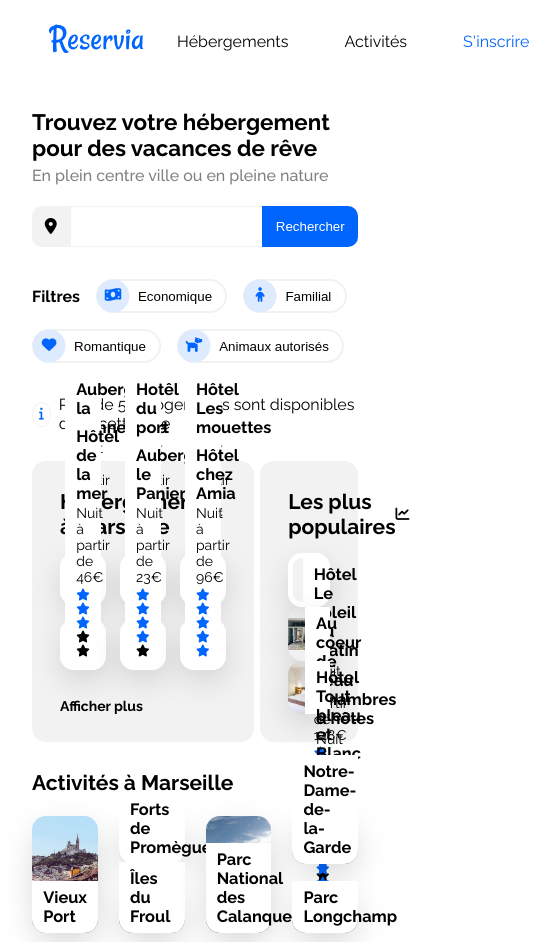
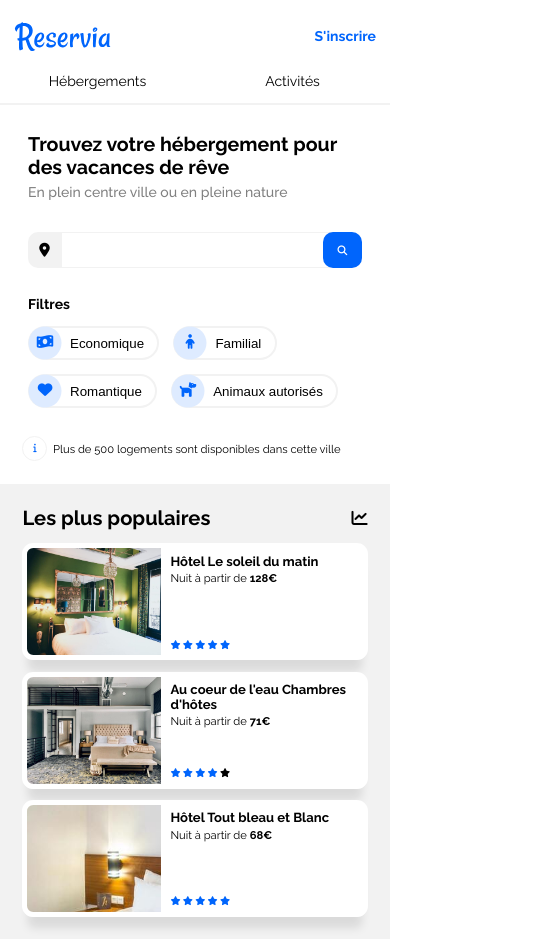
Before and after one commit to Adem-S/AdemSalijaj_2_10062021, a plain HTML site: page index.html in a window 390 px wide. Shown: the top 942 px of the page, 545 px wide, since content can reach past the window. Drawn offline with Linux system fonts and the light colour scheme.

Commit message:
ajout du responsive

```diff
--- a/index.html
+++ b/index.html
@@ -167,8 +167,8 @@
           <span class="fas fa-chart-line"></span>
         </div>
 
-        <a href="" class="section__popular__structure">
-          <div class="section__card card-Hotel-le-soleil-du-matin">
+        <div class="section__popular__structure">
+          <a href="" class="section__card card-Hotel-le-soleil-du-matin">
             <div class="card__info card__info--right">
               <h3>Hôtel Le soleil du matin</h3>
               <p>Nuit à partir de <span>128€</span></p>
@@ -180,7 +180,7 @@
                 <span class="fas fa-star"></span>
               </div>
             </div>
-          </div>
+          </a>
 
           <a
             href=""
@@ -212,12 +212,13 @@
               </div>
             </div>
           </a>
-        </a>
+        </div>
       </section>
 
       <section class="section section__activity" id="activity">
-        <h2 class="section__title">Activités à Marseille</h2>
-
+        <div class="section__title">
+          <h2>Activités à Marseille</h2>
+        </div>
         <div class="section__activity__structure">
           <a href="" class="section__card card-Vieux-port activity1">
             <div class="card__info card__info--bottom card__info--radius">
--- a/style.css
+++ b/style.css
@@ -80,7 +80,6 @@ nav ul {
   width: 100%;
   height: 2px;
   position: absolute;
-  top: 0;
 }
 
 .nav__link a {
@@ -95,6 +94,7 @@ nav ul {
   height: 100%;
   position: relative;
   padding-top: 2em;
+  font-weight: 700;
 }
 .nav__subscription a {
   margin: 0 1em;
@@ -129,13 +129,15 @@ h1 {
 .search input {
   border-radius: 0;
   border: 1px solid var(--gray);
-  width: 20em;
+  width: 25em;
   padding-left: 1em;
   font-weight: 700;
+  font-size: 0.7em;
 }
 .search button {
   background-color: var(--blue);
   color: white;
+  font-size: 0.7em;
 }
 
 .search__txt {
@@ -145,7 +147,7 @@ h1 {
 }
 
 .search__loop {
-  padding: 0 1em;
+  padding: 0 1.5em;
   border-radius: 10px;
   margin-left: -10px;
   display: none;
@@ -156,7 +158,6 @@ h1 {
 }
 
 /* FILTER */
-
 .filter {
   display: flex;
   gap: 1em;
@@ -199,7 +200,6 @@ h1 {
 }
 
 /* ASIDE INFORMATION */
-
 .aside__information {
   display: flex;
   align-items: center;
@@ -218,19 +218,20 @@ h1 {
   font-size: 0.8em;
 }
 
-/* SECTION */
-
+/* MAIN */
 main {
   display: flex;
   gap: 2%;
   flex-wrap: wrap;
 }
 
+/* SECTION */
 .section {
-  font-size: 14px;
+  font-size: 0.7em;
   display: flex;
   flex-direction: column;
   margin-top: 2em;
+  height: auto;
 }
 
 .section--bg {
@@ -256,8 +257,14 @@ main {
   justify-content: space-between;
   align-items: center;
   margin-bottom: 1em;
+  font-size: 1.2em;
 }
 
+.section__title span {
+  font-size: 1.2em;
+}
+
+/* SECTION STRUCTURE */
 .section__lodging__structure {
   display: grid;
   grid-template-columns: repeat(3, 1fr);
@@ -289,16 +296,63 @@ main {
   gap: 1.5em;
 }
 
+/* SECTION CARD */
 .section__card {
   position: relative;
   width: 100%;
   border-radius: 1em;
   height: 100%;
-  box-shadow: 1px 11px 34px -5px rgba(0, 0, 0, 0.2);
-  -webkit-box-shadow: 1px 11px 34px -5px rgba(0, 0, 0, 0.2);
-  -moz-box-shadow: 1px 11px 34px -5px rgba(0, 0, 0, 0.2);
+  -webkit-box-shadow: 0px 17px 10px -6px rgba(0, 0, 0, 0.1);
+  box-shadow: 0px 17px 10px -6px rgba(0, 0, 0, 0.1);
 }
 
+/* SECTION CARD INFO */
+.card__info {
+  position: absolute;
+  background-color: white;
+  padding: 0.5em 0.8em;
+  display: flex;
+  flex-direction: column;
+  gap: 0.2em;
+}
+
+.card__info p span {
+  font-weight: 700;
+}
+
+.card__info--radius {
+  border-radius: 0 0 1em 1em;
+}
+
+.card__info--bottom {
+  bottom: 0;
+  width: 100%;
+}
+
+.card__info--right {
+  right: 0;
+  height: 100%;
+  width: 60%;
+}
+
+/* SECTION  STAR */
+.card__star {
+  font-size: 0.8em;
+  margin-top: auto;
+}
+
+.card__star--5 {
+  color: var(--blue);
+}
+
+.card__star--3 span:nth-child(-n + 3) {
+  color: var(--blue);
+}
+.card__star--4 span:nth-child(-n + 4) {
+  color: var(--blue);
+}
+
+/*SECTION GRID ACTIVITY */
 .activity1 {
   grid-row: 1 / 3;
   grid-column: 1;
@@ -324,79 +378,42 @@ main {
   grid-column: 4;
 }
 
-.section__card2 img {
-  object-fit: cover;
-  width: 100%;
-  height: 100%;
-}
-
-.card__info {
-  position: absolute;
-  background-color: white;
-  padding: 0.5em 0.8em;
-  display: flex;
-  flex-direction: column;
-  gap: 0.2em;
-}
-
-.card__info--radius {
-  border-radius: 0 0 1em 1em;
-}
-
-.card__info--bottom {
-  bottom: 0;
-  width: 100%;
-}
-
-.card__info--right {
-  right: 0;
-  height: 100%;
-  width: 60%;
-}
-
+/* SECTION SHOW MORE */
 .show-more {
-  margin-top: 2em;
+  margin-top: 1em;
   font-weight: 700;
 }
 
-.card__star {
-  font-size: 12px;
-  margin-top: auto;
-}
-
-.card__star--5 {
-  font-size: 12px;
-  color: var(--blue);
-}
-
-.card__star--3 span:nth-child(-n + 3) {
-  font-size: 12px;
-  color: var(--blue);
-}
-.card__star--4 span:nth-child(-n + 4) {
-  font-size: 12px;
-  color: var(--blue);
-}
-
+/* SECTION BACKGROUND CARD */
 .card__Auberge-la-cannebière {
-  background: 0 -200% / contain no-repeat url("images/hebergements/2_large/marcus-loke-WQJvWU_HZFo-unsplash.jpg");
+  background: center top no-repeat
+    url("images/hebergements/2_large/marcus-loke-WQJvWU_HZFo-unsplash.jpg");
+  background-size: 100% auto;
 }
 .card__Hotel-du-port {
-  background: 0 -200% / contain no-repeat url("images/hebergements/2_large/fred-kleber-gTbaxaVLvsg-unsplash.jpg");
+  background: center top no-repeat
+    url("images/hebergements/2_large/fred-kleber-gTbaxaVLvsg-unsplash.jpg");
+  background-size: 100% auto;
 }
 .card-Hotel-les-mouettes {
-  background: 0 -200% / contain no-repeat url("images/hebergements/2_large/reisetopia-B8WIgxA_PFU-unsplash.jpg");
+  background: center top no-repeat
+    url("images/hebergements/2_large/reisetopia-B8WIgxA_PFU-unsplash.jpg");
+  background-size: 100% auto;
 }
 .card-Hotel-de-la-mer {
-  background: 50% 200% / cover no-repeat
+  background: center bottom no-repeat
     url("images/hebergements/2_large/annie-spratt-Eg1qcIitAuA-unsplash.jpg");
+  background-size: 100% auto;
 }
 .card__Auberge-le-panier {
-  background: 0 -50% / contain no-repeat url("images/hebergements/2_large/nicate-lee-kT-ZyaiwBe0-unsplash.jpg");
+  background: center top no-repeat
+    url("images/hebergements/2_large/nicate-lee-kT-ZyaiwBe0-unsplash.jpg");
+  background-size: 100% auto;
 }
 .card-Hotel-chez-Amina {
-  background: 0 100% / cover no-repeat
+  background: 0 bottom no-repeat
     url("images/hebergements/2_large/febrian-zakaria-M6S1WvfW68A-unsplash.jpg");
+  background-size: 100% auto;
 }
 
 .card-Hotel-le-soleil-du-matin {
@@ -404,12 +421,12 @@ main {
 }
 
 .card-Au-coeur-de-leau-Chambres-dhôtes {
-  background: 0 / contain no-repeat
+  background: 0 center / contain no-repeat
     url("images/hebergements/3_medium/aw-creative-VGs8z60yT2c-unsplash.jpg");
 }
 
 .card-Hotel-Tout-bleu-et-Blanc {
-  background: 50% / cover no-repeat
+  background: right / cover no-repeat
     url("images/hebergements/4_small/febrian-zakaria-sjvU0THccQA-unsplash.jpg");
 }
 
@@ -461,3 +478,202 @@ footer {
 .footer__section li {
   margin-bottom: 0.5em;
 }
+
+/* MEDIA QUERIES */
+
+@media screen and (min-width: 1600px) {
+  body {
+    font-size: 20px;
+  }
+}
+
+@media (min-width: 1800px) {
+  body {
+    font-size: 24px;
+  }
+}
+
+@media (min-width: 2000px) {
+  body {
+    font-size: 30px;
+  }
+}
+
+@media screen and (max-width: 1024px) {
+  body {
+    font-size: 14px;
+  }
+}
+
+@media screen and (max-width: 875px) {
+  .section__lodging {
+    width: 100%;
+    order: 1;
+  }
+
+  .section__popular {
+    width: 100%;
+    order: 0;
+  }
+  .section__activity {
+    order: 2;
+  }
+  .section__lodging__structure {
+    height: 40vw;
+  }
+
+  .section__popular__structure {
+    flex-direction: row;
+    height: 15vw;
+  }
+}
+
+@media screen and (max-width: 670px) {
+  body {
+    padding: 0;
+  }
+
+  /* HEADER & NAV */
+  .header__nav {
+    flex-direction: column;
+  }
+
+  .header__title {
+    margin: 2em 0;
+    padding: 0 2em;
+  }
+
+  .header__nav img {
+    width: 9em;
+  }
+
+  nav {
+    width: 100%;
+  }
+
+  nav ul {
+    gap: 0;
+  }
+
+  nav li {
+    display: flex;
+    justify-content: center;
+    height: fit-content;
+  }
+
+  .nav__subscription {
+    position: absolute;
+    top: 0;
+    right: 0;
+    margin: 0 auto;
+    height: 5em;
+  }
+
+  .nav__link {
+    width: 100%;
+    padding-top: 0;
+    padding-bottom: 1em;
+    border-bottom: 2px solid var(--gray);
+  }
+
+  .nav__link::before {
+    bottom: 0;
+    top: 100%;
+  }
+
+  /* FORM SEARCH */
+  form {
+    padding: 0 2em;
+  }
+
+  .search input {
+    width: 100%;
+  }
+
+  .filter {
+    padding: 0 2em;
+  }
+
+  .filter__title {
+    width: 100%;
+  }
+
+  /*   ASIDE */
+  aside {
+    padding: 0 2em;
+    font-size: 0.8em;
+  }
+
+  /*   FOOTER */
+  footer {
+    flex-direction: column;
+    padding: 2em 2em;
+    margin: 2em 0 0 0;
+    gap: 2em;
+  }
+
+  /*  SECTION */
+  .section {
+    font-size: 0.8em;
+    padding: 2em;
+  }
+  .section__lodging {
+    background: none;
+  }
+
+  .section--bg {
+    border-radius: 0;
+  }
+
+  .section__popular__structure {
+    flex-direction: row;
+    height: auto;
+    flex-wrap: wrap;
+  }
+
+  .section__popular__structure .section__card {
+    height: 30vw;
+  }
+
+  .section__lodging__structure {
+    display: grid;
+    grid-template-columns: repeat(2, 1fr);
+    height: 90vw;
+  }
+
+  .section__activity__structure {
+    display: flex;
+    flex-direction: column;
+    height: 100%;
+  }
+
+  .section__activity__structure .section__card {
+    height: 40vw;
+  }
+
+  .show-more {
+    margin-top: 2em;
+    font-weight: 700;
+    font-size: 1.2em;
+  }
+}
+
+@media screen and (max-width: 500px) {
+  /*   SEARCH  */
+  .search__loop {
+    display: block;
+  }
+  .search__txt {
+    display: none;
+  }
+
+  /*   SECTION */
+  .section__lodging__structure .section__card {
+    height: 50vw;
+  }
+  .section__lodging__structure {
+    display: grid;
+    grid-template-columns: 1fr;
+    height: auto;
+  }
+}
```
